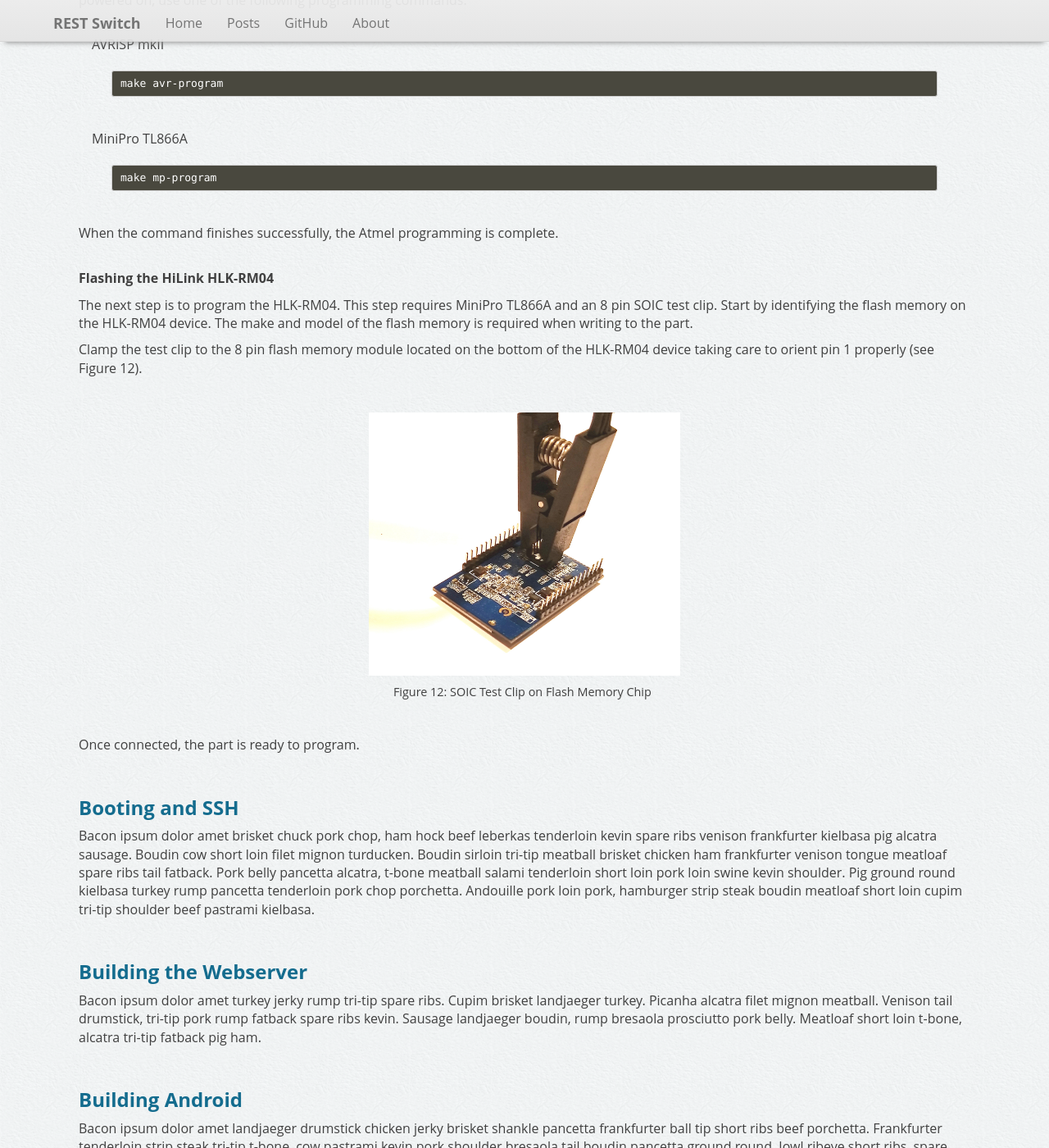
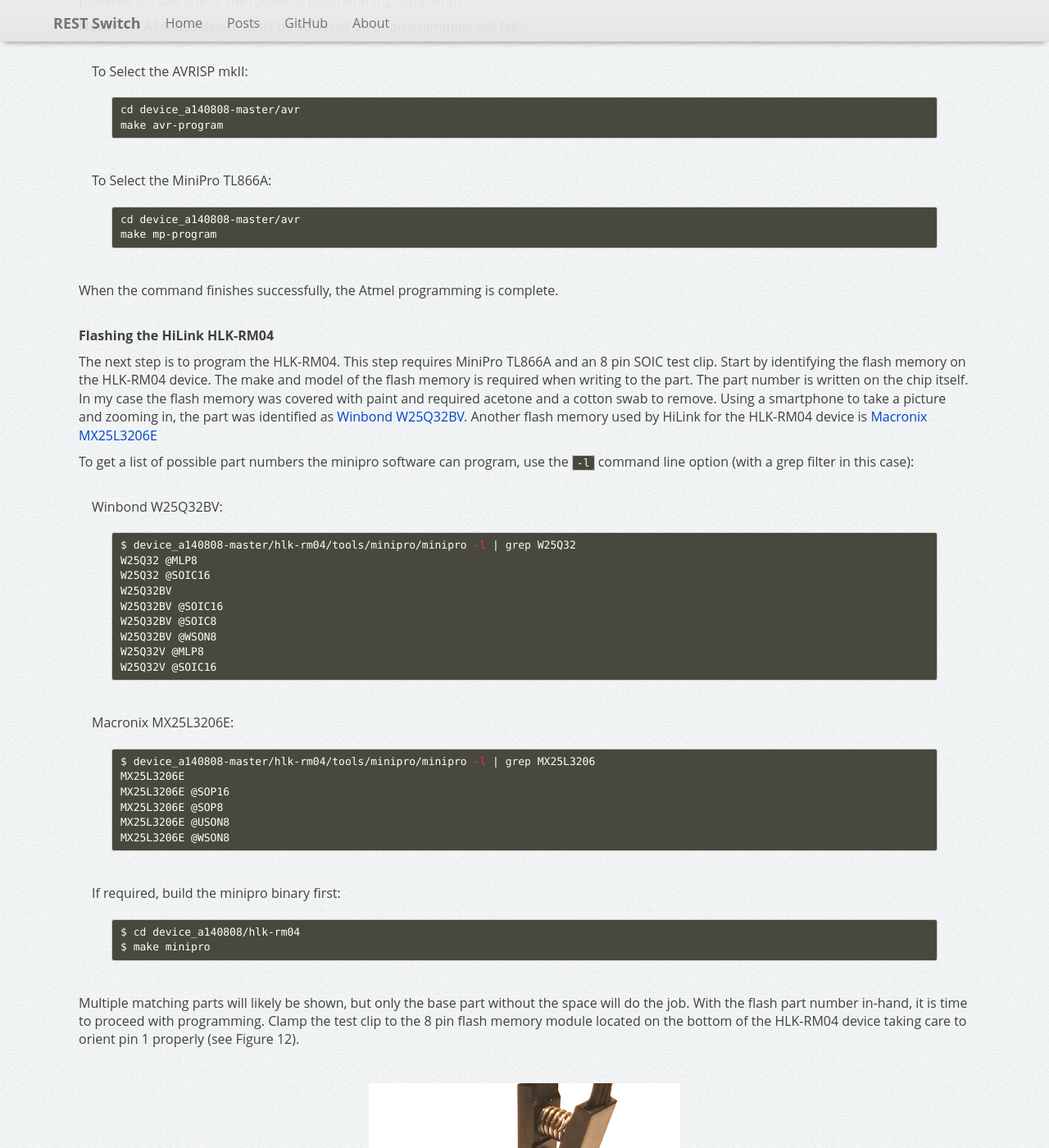
Before and after one commit to rest-switch/rest-switch.github.io, a Jekyll site: the page built from _posts/2015-11-02-a140808.markdown, in a window 1280 px wide and 1400 px high, scrolled down 12616 px. Shown: the whole window at 82% size. Built offline with Jekyll 4.4.1, drawn with Linux system fonts in a browser that asks for light colours; nearby versions of some CDN libraries; some of the changed text lies outside the part shown.

Commit message:
flashing the firmware

```diff
--- a/_posts/2015-11-02-a140808.markdown
+++ b/_posts/2015-11-02-a140808.markdown
@@ -424,14 +424,18 @@ The completed cable modification is shown in Figure 10.
 
 Connect the desired Atmel programmer to the header closer to the relays taking care to orient pin 1 properly (see Figure 8). The A140808 device needs to be powered on via an external power source in order for programming to work. Once all connections are made and the device is powered on, use one of the following programming commands.
 
+**Note:** The A140808 device must be powered on or programming will fail.
+
 <p style="margin: 0"><span>&nbsp;</span></p>
-<p style="padding-left: 1em; margin: 0">AVRISP mkII</p>
+<p style="padding-left: 1em; margin: 0">To Select the AVRISP mkII:</p>
 {% highlight sh %}
+cd device_a140808-master/avr
 make avr-program
 {% endhighlight %}
 
-<p style="padding-left: 1em; margin: 0">MiniPro TL866A</p>
+<p style="padding-left: 1em; margin: 0">To Select the MiniPro TL866A:</p>
 {% highlight sh %}
+cd device_a140808-master/avr
 make mp-program
 {% endhighlight %}
 
@@ -439,9 +443,42 @@ When the command finishes successfully, the Atmel programming is complete.
 
 <br/>**Flashing the HiLink HLK-RM04**
 
-The next step is to program the HLK-RM04. This step requires MiniPro TL866A and an 8 pin SOIC test clip. Start by identifying the flash memory on the HLK-RM04 device. The make and model of the flash memory is required when writing to the part.
+The next step is to program the HLK-RM04. This step requires MiniPro TL866A and an 8 pin SOIC test clip. Start by identifying the flash memory on the HLK-RM04 device. The make and model of the flash memory is required when writing to the part. The part number is written on the chip itself. In my case the flash memory was covered with paint and required acetone and a cotton swab to remove. Using a smartphone to take a picture and zooming in, the part was identified as <a href="http://www.winbond.com/hq/product/code-storage-flash-memory/serial-nor-flash/?__locale=en&amp;partNo=W25Q32BV" target="_blank">Winbond W25Q32BV</a>. Another flash memory used by HiLink for the HLK-RM04 device is <a href="http://www.macronix.com/en-us/Product/Pages/ProductDetail.aspx?PartNo=MX25L3206E" target="_blank">Macronix MX25L3206E</a>
 
-Clamp the test clip to the 8 pin flash memory module located on the bottom of the HLK-RM04 device taking care to orient pin 1 properly (see Figure 12).
+To get a list of possible part numbers the minipro software can program, use the <code>-l</code> command line option (with a grep filter in this case):
+
+<p style="margin: 0"><span>&nbsp;</span></p>
+<p style="padding-left: 1em; margin: 0">Winbond W25Q32BV:</p>
+{% highlight sh %}
+$ device_a140808-master/hlk-rm04/tools/minipro/minipro -l | grep W25Q32
+W25Q32 @MLP8
+W25Q32 @SOIC16
+W25Q32BV
+W25Q32BV @SOIC16
+W25Q32BV @SOIC8
+W25Q32BV @WSON8
+W25Q32V @MLP8
+W25Q32V @SOIC16
+{% endhighlight %}
+
+<p style="padding-left: 1em; margin: 0">Macronix MX25L3206E:</p>
+{% highlight sh %}
+$ device_a140808-master/hlk-rm04/tools/minipro/minipro -l | grep MX25L3206
+MX25L3206E
+MX25L3206E @SOP16
+MX25L3206E @SOP8
+MX25L3206E @USON8
+MX25L3206E @WSON8
+{% endhighlight %}
+
+<p style="padding-left: 1em; margin: 0">If required, build the minipro binary first:</p>
+
+{% highlight sh %}
+$ cd device_a140808/hlk-rm04
+$ make minipro
+{% endhighlight %}
+
+Multiple matching parts will likely be shown, but only the base part without the space will do the job. With the flash part number in-hand, it is time to proceed with programming. Clamp the test clip to the 8 pin flash memory module located on the bottom of the HLK-RM04 device taking care to orient pin 1 properly (see Figure 12).
 
 <p style="margin: 0"><span>&nbsp;</span></p>
 <center><table style="border-spacing: 10px; border-collapse: separate; font-size: 90%">
@@ -450,15 +487,46 @@ Clamp the test clip to the 8 pin flash memory module located on the bottom of th
 </table></center>
 <span>&nbsp;</span>
 
-Once connected, the part is ready to program.
+<p style="padding-left: 1em; margin: 0">Once connected, the part is ready to program.</p>
 
+{% highlight sh %}
+cd device_a140808-master/hlk-rm04
+make program flash=W25Q32BV image=bin/a140808_akbmkzh80.bin
+{% endhighlight %}
+
+**Note:** The actual <code>image=</code> filename is build-specific and will be different than the one shown here.
+
+Once the command successfully completes, the device is ready to boot. Insert the HLK-RM04 daughter card back into the A140808 main board. The pins are offset which prevents the device from being put in backwards, however, take care as to not misalign the pins along the socket.
 
 <a class="anchor" id="booting_ssh"></a>
 <span>&nbsp;</span>
 
 ###Booting and SSH
 
-Bacon ipsum dolor amet brisket chuck pork chop, ham hock beef leberkas tenderloin kevin spare ribs venison frankfurter kielbasa pig alcatra sausage. Boudin cow short loin filet mignon turducken. Boudin sirloin tri-tip meatball brisket chicken ham frankfurter venison tongue meatloaf spare ribs tail fatback. Pork belly pancetta alcatra, t-bone meatball salami tenderloin short loin pork loin swine kevin shoulder. Pig ground round kielbasa turkey rump pancetta tenderloin pork chop porchetta. Andouille pork loin pork, hamburger strip steak boudin meatloaf short loin cupim tri-tip shoulder beef pastrami kielbasa.
+Once powered on, the red LED light on the HLK-RM04 should begin to blink as Linux begins to boot. Once the kernel is loaded the network indicator lights will begin to flash. The device is setup to automatically accept a DHCP issued TCP/IP address, so it is a simple matter to scan the network to find it. Perhaps the easiest way to find the IP address associated with the MAC address used above (see Figure 5) is to search the logs of the network DCHP server. Other options include network scanning apps such as Fing for Android, Lan Scan for OSX, or nmap for Linux:
+
+{% highlight sh %}
+nmap -sP 192.168.1.0/24 >/dev/null && arp -an | grep -i ac:a2:13:b5:4a:3e
+{% endhighlight %}
+
+Once the A140808 IP address is determined, use <code>ssh</code> to login to the device for final configuration. To login, use <code>root</code> for the userid and the password or certificate used in the [Building the Firmware](#building_firmware) step above.
+
+<figure class="highlight"><pre><code class="language-text" data-lang="text">$ ssh root@192.168.1.136
+root@192.168.1.136's password:
+
+
+BusyBox v1.19.4 (2015-10-01 01:02:10 EDT) built-in shell (ash)
+Enter 'help' for a list of built-in commands.
+
+<span style="color: #54dc69">     ___  ___ ____ ___  ___  ___  ___
+    / _ |&lt;  // / // _ \( _ )/ _ \( _ )
+   / __ |/ //_  _/ // / _  / // / _  |
+  /_/ |_/_/  /_/ \___/\___/\___/\___/
+                   powered by OpenWRT</span>
+
+
+root@a140808:~#</code></pre></figure>
+
 
 <a class="anchor" id="building_webserver"></a>
 <span>&nbsp;</span>
```
